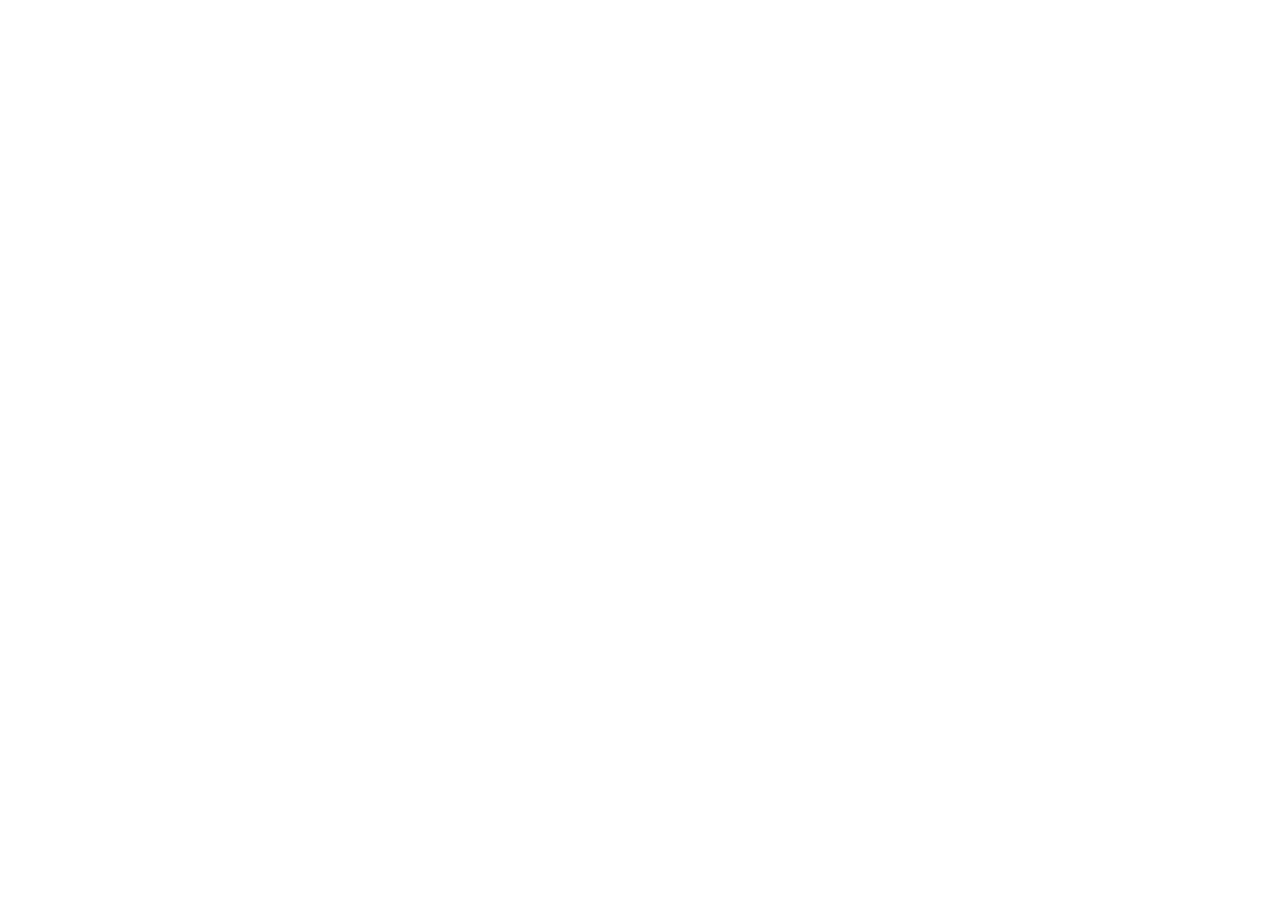
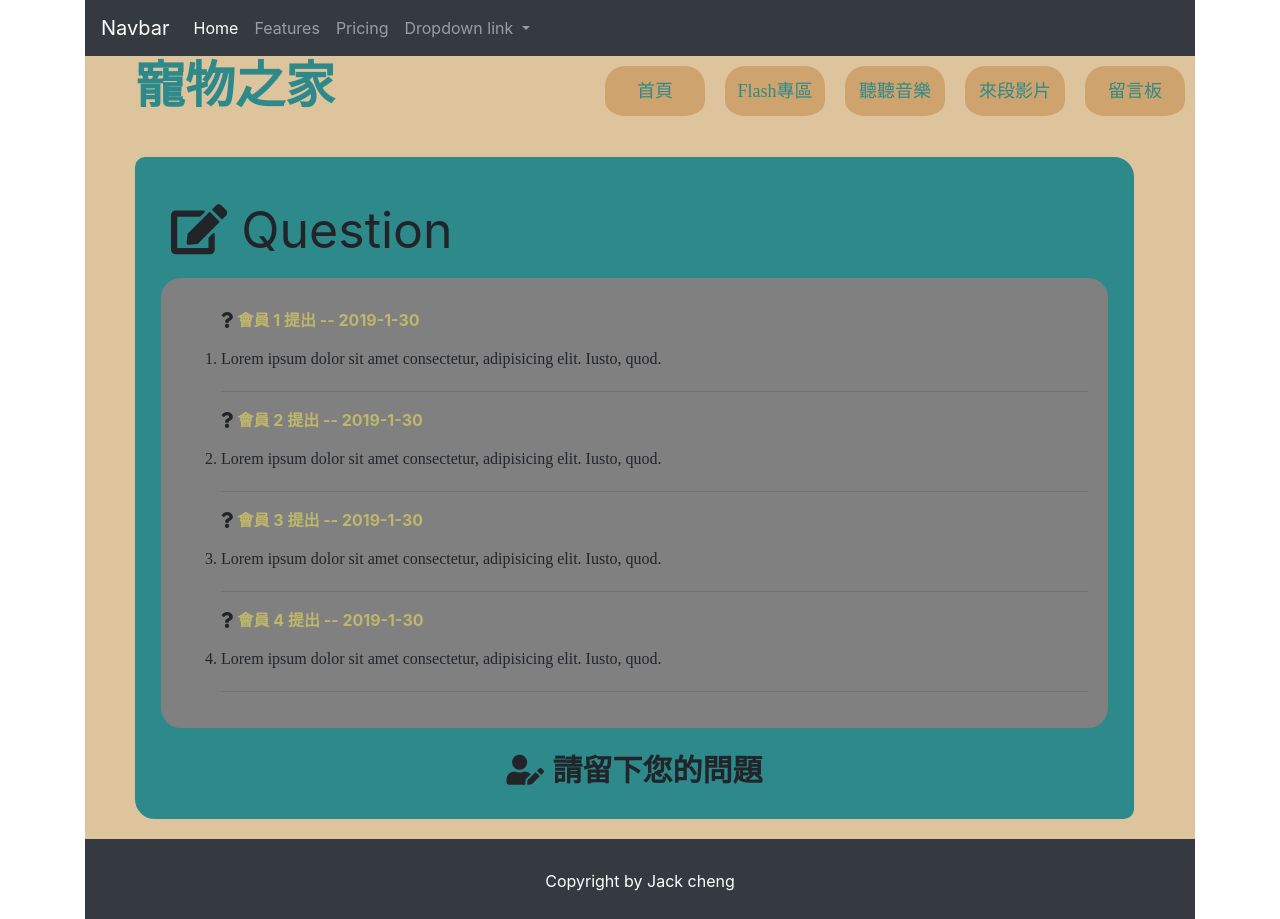
Before and after one commit to jack206418070/TKU-javascript, a plain HTML site: page w06-pet/pet-mine/message.html in a window 1280 px wide. Before the commit the page ends 800 px from the top, so only its background shows below. Drawn offline with nearby package versions, Linux system fonts and the light colour scheme.

Commit message:
update-petweb-message

```diff
--- a/w06-pet/css/pet-mine.css
+++ b/w06-pet/css/pet-mine.css
@@ -9,21 +9,22 @@
     list-style: none;
 }
 
-#home:after {
-    visibility: hidden;
-    display: block;
-    font-size: 0;
-    content: " ";
-    clear: both;
-    height: 0;
-}
-
-#home{
+.home{
     margin-top: -20px;
     height: auto;
     background-color: #DEC49C;
     /* padding: 10px; */
 }
+
+.clearfix:after {
+    visibility: hidden;
+    display: block;
+    font-size: 0;
+    content: ".";
+    clear: both;
+    height: 0;
+}
+
 
 header{
     margin-top: 20px;
@@ -181,7 +182,7 @@
     cursor: pointer;
 }
 
-li.active{
+li.js_active{
     background: #000;
     color:red;
 }
@@ -206,3 +207,76 @@
     color:#fff;
     padding-top: 30px;
 }
+
+
+
+.QAbox{
+    height: auto;
+    width: 90%;
+    margin: 20px 0;
+    margin-left: 50px;
+    border: #2E8A8A solid 6px;
+    padding: 20px;
+    /* text-align: center; */
+    border-top-left-radius: 10px;
+    border-bottom-left-radius: 20px;
+    border-top-right-radius: 20px;
+    border-bottom-right-radius: 10px;
+    background: #2E8A8A;
+}
+
+.QAbox .logo{
+    padding: 10px;
+    font-size: 50px;
+}
+
+.QAbox .logo p{
+    font-size: 50px;
+    display: inline;
+}
+
+.QAlist{
+    height: auto;
+    background: gray;
+    border-radius: 20px;
+    padding: 20px;
+    margin-bottom: 20px;
+}
+
+.QAlist > ol > p{
+    margin: 0;
+    display: inline;
+    font-weight: bold;
+    color: darkkhaki
+}
+
+.QAlist ol{
+    margin-top: 10px;
+}
+.QAlist li{
+    margin: 15px 0 20px 0;
+    font-family: var(--font-style);
+}
+
+.QAwrite{
+    height: auto;
+    text-align:center;
+    font-size: 30px;
+}
+
+.QAwrite p{
+    font-size: 30px;
+    display: inline;
+    font-family: var(--font-style);
+    font-weight: bold;
+}
+
+@media (max-width: 586px){
+    .QAbox{
+        margin: 0 auto;
+    }
+    .QAlist li > p{
+        font-size: 20px;
+        text-justify: none;
+    }
+}
--- a/w06-pet/js/all.js
+++ b/w06-pet/js/all.js
@@ -24,15 +24,15 @@
     let dataContent = [
         {
             id: 1,
-            inner:'123'
+            inner:`Lorem ipsum dolor sit amet consectetur adipisicing elit. Quia exercitationem iusto dolores cum aspernatur. Dignissimos praesentium esse eum libero, alias consectetur voluptates architecto enim doloremque aliquam distinctio fuga odit unde?`
         },
         {
             id: 2,
-            inner:'456'
+            inner:`Lorem ipsum dolor sit amet consectetur adipisicing elit. Error autem impedit tempore nisi eaque repudiandae? Temporibus deleniti fugit tempora quas officia aspernatur nemo iure cumque sunt minima ad officiis atque rem obcaecati commodi dolor, vel laudantium! Mollitia suscipit totam ullam.`
         },
         {
             id: 3,
-            inner:'789'
+            inner:`Lorem ipsum dolor sit amet consectetur adipisicing elit. Atque ipsum suscipit fuga officia numquam voluptatum excepturi porro, odit nemo adipisci et, reiciendis necessitatibus beatae minima, eius nam debitis ad aliquid vero perferendis tempora placeat nesciunt eos? Doloribus, suscipit ducimus. Enim.`
         }
     ]
 
@@ -41,9 +41,11 @@
             liSelector.forEach(el => {
                 el.className = ''
             })
-            el.className = 'active'
+            el.className = 'js_active'
+
             let str = dataContent[index].inner
             datalist.innerHTML = `<p>${str}</p>`
+
         })
     })
 
--- a/w06-pet/pet-mine/flash.html
+++ b/w06-pet/pet-mine/flash.html
@@ -0,0 +1,67 @@
+<!DOCTYPE html>
+<html lang="en">
+<head>
+    <meta charset="UTF-8">
+    <meta name="viewport" content="width=device-width, initial-scale=1.0">
+    <meta http-equiv="X-UA-Compatible" content="ie=edge">
+    <title>Pet store - flash</title>
+    <link rel="stylesheet" href="../css/pet-mine.css" class="css">
+    <link rel='stylesheet' href='https://cdnjs.cloudflare.com/ajax/libs/twitter-bootstrap/4.3.0/css/bootstrap.min.css'/>
+</head>
+<body>
+    <div class="container">
+        <nav class="navbar navbar-expand-lg navbar-dark bg-dark">
+            <a class="navbar-brand" href="#">Navbar</a>
+            <button class="navbar-toggler" type="button" data-toggle="collapse" data-target="#navbarNavDropdown" aria-controls="navbarNavDropdown" aria-expanded="false" aria-label="Toggle navigation">
+            <span class="navbar-toggler-icon"></span>
+            </button>
+            <div class="collapse navbar-collapse" id="navbarNavDropdown">
+            <ul class="navbar-nav">
+                <li class="nav-item active">
+                <a class="nav-link" href="index.html">Home <span class="sr-only">(current)</span></a>
+                </li>
+                <li class="nav-item">
+                <a class="nav-link" href="#">Features</a>
+                </li>
+                <li class="nav-item">
+                <a class="nav-link" href="#">Pricing</a>
+                </li>
+                <li class="nav-item dropdown">
+                <a class="nav-link dropdown-toggle" href="#" id="navbarDropdownMenuLink" role="button" data-toggle="dropdown" aria-haspopup="true" aria-expanded="false">
+                    Dropdown link
+                </a>
+                <div class="dropdown-menu" aria-labelledby="navbarDropdownMenuLink">
+                    <a class="dropdown-item" href="#">Action</a>
+                    <a class="dropdown-item" href="#">Another action</a>
+                    <a class="dropdown-item" href="#">Something else here</a>
+                </div>
+                </li>
+            </ul>
+            </div>
+        </nav>
+
+        <div class="home">
+             <header>
+                <h1>寵物之家</h1>
+                <ul>
+                    <li><a href="index.html">首頁</a></li>
+                    <li><a href="flash.html">Flash專區</a></li>
+                    <li><a href="music.html">聽聽音樂</a></li>
+                    <li><a href="movie.html">來段影片</a></li>
+                    <li><a href="message.html">留言板</a></li>
+                </ul>
+            </header>
+
+        </div>
+
+        <footer>
+            <p>Copyright by Jack cheng</p>
+        </footer>
+    </div>
+
+    <script src='https://cdnjs.cloudflare.com/ajax/libs/jquery/3.3.1/jquery.min.js'></script>
+    <script src='https://cdnjs.cloudflare.com/ajax/libs/popper.js/1.14.6/popper.min.js'></script>
+    <script src='https://cdnjs.cloudflare.com/ajax/libs/twitter-bootstrap/4.3.0/js/bootstrap.min.js'></script>
+    <script src="../js/all.js"></script>
+</body>
+</html>
--- a/w06-pet/pet-mine/message.html
+++ b/w06-pet/pet-mine/message.html
@@ -0,0 +1,96 @@
+<!DOCTYPE html>
+<html lang="en">
+<head>
+    <meta charset="UTF-8">
+    <meta name="viewport" content="width=device-width, initial-scale=1.0">
+    <meta http-equiv="X-UA-Compatible" content="ie=edge">
+    <title>Pet store - message</title>
+    <link rel="stylesheet" href="../css/pet-mine.css" class="css">
+    <link rel="stylesheet" href="../css/message.css" class="css">
+    <link rel='stylesheet' href='https://cdnjs.cloudflare.com/ajax/libs/twitter-bootstrap/4.3.0/css/bootstrap.min.css'/>
+    <link rel="stylesheet" href="https://use.fontawesome.com/releases/v5.8.1/css/all.css" integrity="sha384-50oBUHEmvpQ+1lW4y57PTFmhCaXp0ML5d60M1M7uH2+nqUivzIebhndOJK28anvf" crossorigin="anonymous">
+</head>
+<body>
+    <div class="container">
+        <nav class="navbar navbar-expand-lg navbar-dark bg-dark">
+            <a class="navbar-brand" href="#">Navbar</a>
+            <button class="navbar-toggler" type="button" data-toggle="collapse" data-target="#navbarNavDropdown" aria-controls="navbarNavDropdown" aria-expanded="false" aria-label="Toggle navigation">
+            <span class="navbar-toggler-icon"></span>
+            </button>
+            <div class="collapse navbar-collapse" id="navbarNavDropdown">
+            <ul class="navbar-nav">
+                <li class="nav-item active">
+                <a class="nav-link" href="index.html">Home <span class="sr-only">(current)</span></a>
+                </li>
+                <li class="nav-item">
+                <a class="nav-link" href="#">Features</a>
+                </li>
+                <li class="nav-item">
+                <a class="nav-link" href="#">Pricing</a>
+                </li>
+                <li class="nav-item dropdown">
+                <a class="nav-link dropdown-toggle" href="#" id="navbarDropdownMenuLink" role="button" data-toggle="dropdown" aria-haspopup="true" aria-expanded="false">
+                    Dropdown link
+                </a>
+                <div class="dropdown-menu" aria-labelledby="navbarDropdownMenuLink">
+                    <a class="dropdown-item" href="#">Action</a>
+                    <a class="dropdown-item" href="#">Another action</a>
+                    <a class="dropdown-item" href="#">Something else here</a>
+                </div>
+                </li>
+            </ul>
+            </div>
+        </nav>
+
+
+        <div class="home">
+             <header class="clearfix">
+                <h1>寵物之家</h1>
+                <ul>
+                    <li><a href="index.html">首頁</a></li>
+                    <li><a href="flash.html">Flash專區</a></li>
+                    <li><a href="music.html">聽聽音樂</a></li>
+                    <li><a href="movie.html">來段影片</a></li>
+                    <li><a href="message.html">留言板</a></li>
+                </ul>
+            </header>
+
+            <div class="QAbox">
+                <div class="logo">
+                    <i class="fas fa-edit"></i> <p>Question</p>
+                </div>
+                <div class="QAlist">
+                    <ol>
+                        <i class="fas fa-question"></i> <p>會員 1 提出 -- 2019-1-30</p>
+                        <li><p>Lorem ipsum dolor sit amet consectetur, adipisicing elit. Iusto, quod.</p></li>
+                        <hr>
+                        <i class="fas fa-question"></i> <p>會員 2 提出 -- 2019-1-30</p>
+                        <li><p>Lorem ipsum dolor sit amet consectetur, adipisicing elit. Iusto, quod.</p></li>
+                        <hr>
+                        <i class="fas fa-question"></i> <p>會員 3 提出 -- 2019-1-30</p>
+                        <li><p>Lorem ipsum dolor sit amet consectetur, adipisicing elit. Iusto, quod.</p></li>
+                        <hr>
+                        <i class="fas fa-question"></i> <p>會員 4 提出 -- 2019-1-30</p>
+                        <li><p>Lorem ipsum dolor sit amet consectetur, adipisicing elit. Iusto, quod.</p></li>
+                        <hr>
+                    </ol>
+                </div>
+
+                <div class="QAwrite">
+                        <i class="fas fa-user-edit"></i> <p>請留下您的問題</p>
+                </div>
+            </div>
+
+        <footer>
+            <p>Copyright by Jack cheng</p>
+        </footer>
+
+        </div>
+    </div>
+
+    <script src='https://cdnjs.cloudflare.com/ajax/libs/jquery/3.3.1/jquery.min.js'></script>
+    <script src='https://cdnjs.cloudflare.com/ajax/libs/popper.js/1.14.6/popper.min.js'></script>
+    <script src='https://cdnjs.cloudflare.com/ajax/libs/twitter-bootstrap/4.3.0/js/bootstrap.min.js'></script>
+    <script src="../js/all.js"></script>
+</body>
+</html>
```
Also changed, not shown: w06-pet/css/message.css (added, +12 -0 lines), w06-pet/pet-mine/index.html (+13 -13 lines), w06-pet/pet-mine/movie.html (+67 -0 lines), w06-pet/pet-mine/music.html (+67 -0 lines), w06-pet/js/message.js (added).
